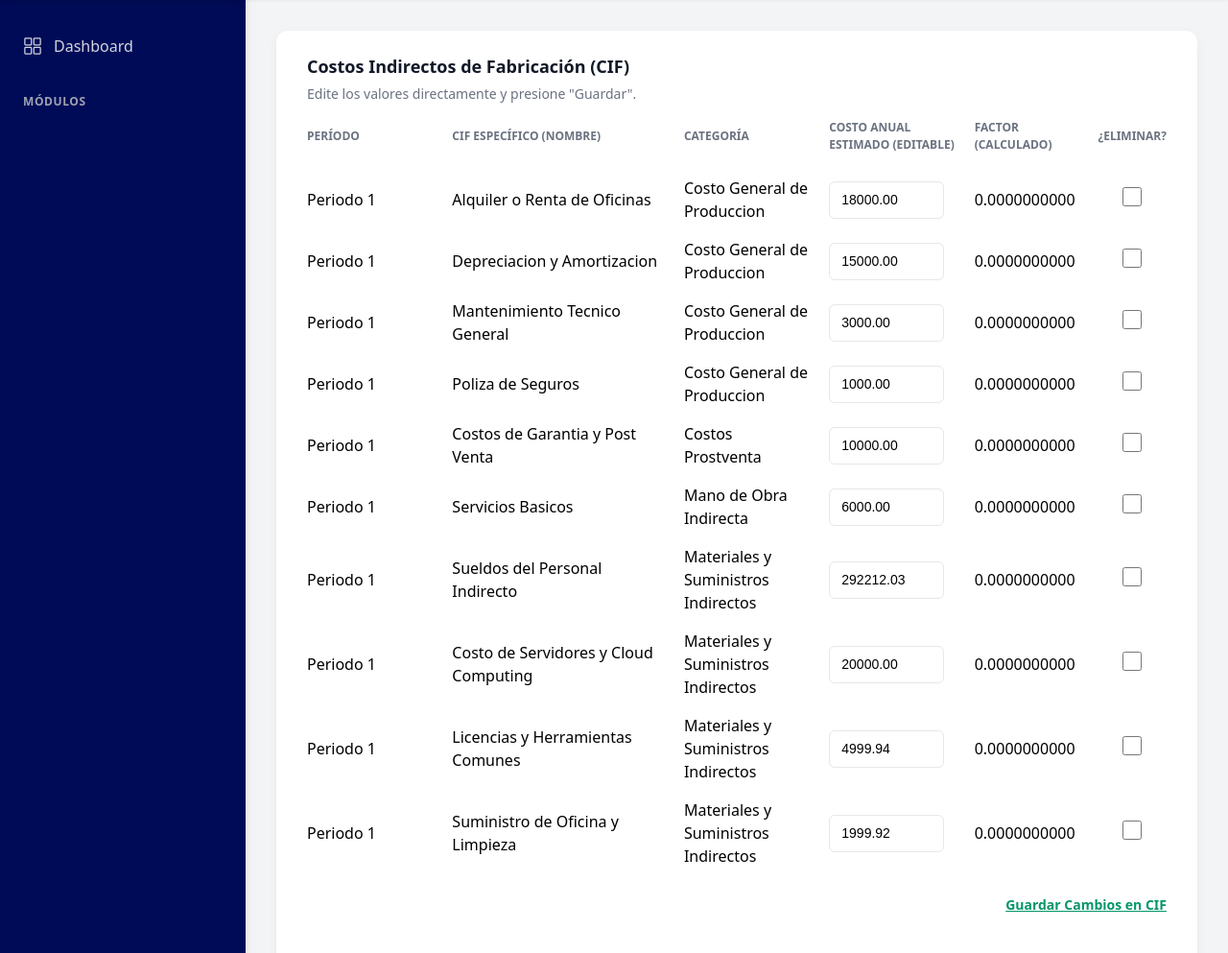
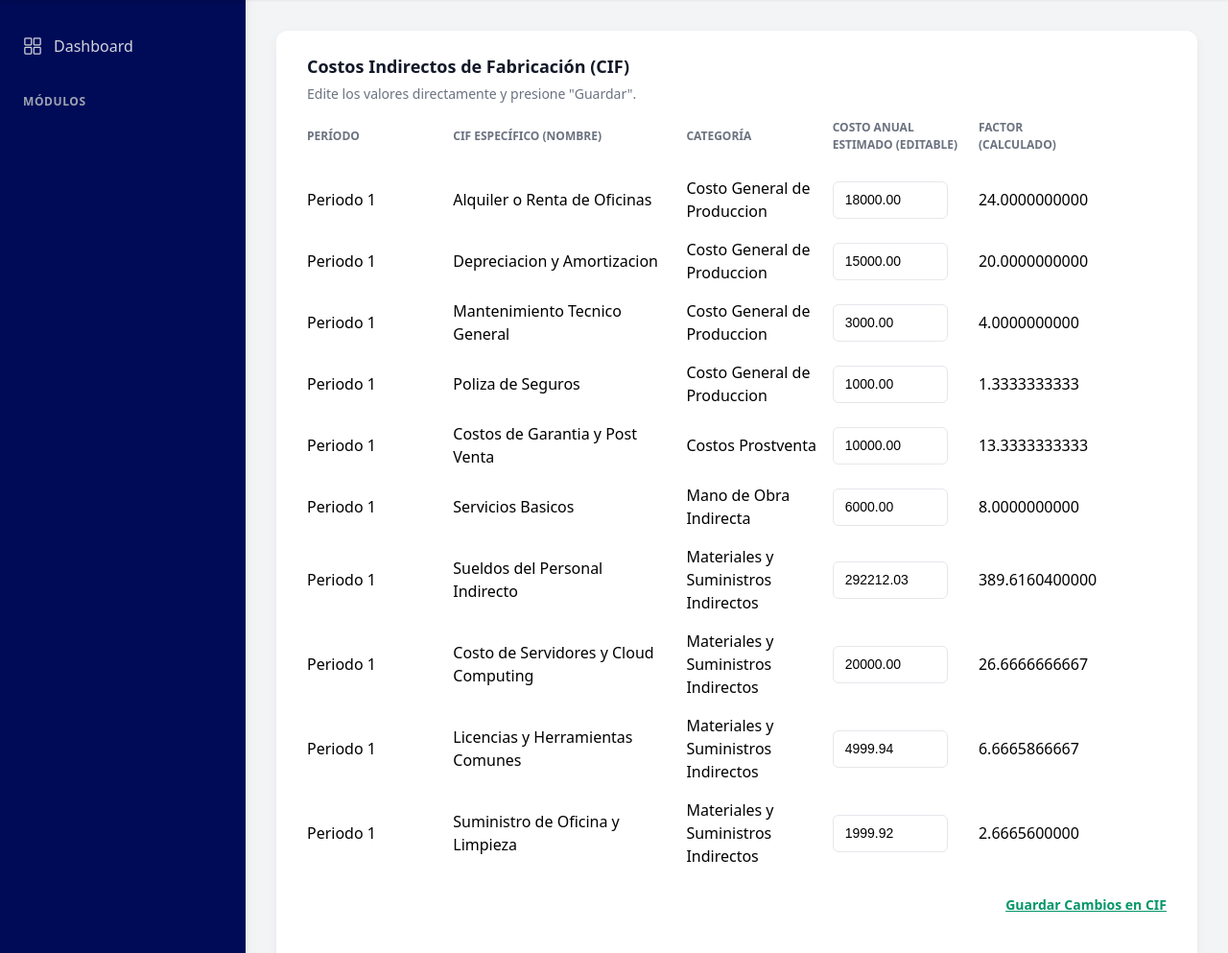
Before and after one commit to CR22009/SoftNova_SIC, a Django app: page /contabilidad/costeo/ in a window 1280 px wide. Shown: the part 80-1073 px from the top of the page at 96% size. Run offline with Django 5.2, Linux system fonts and the light colour scheme; data comes from the database, SQL or seed files in the repository; data that the repository does not hold is empty; some libraries are stand-ins or nearby versions.

Commit message:
Eliminada la columna Eliminar de Costeo de proyecto; Cargado el salario al correr migracion

```diff
--- a/contabilidad/forms.py
+++ b/contabilidad/forms.py
@@ -273,7 +273,7 @@ CifFormSet = modelformset_factory(
     CostoIndirectoAnual,
     form=CifModificableForm,
     extra=0,  # Fila de "agregar" quitada
-    can_delete=True # Permitir marcar para eliminar
+    can_delete=False # Permitir marcar para eliminar
 )
 
 class CosteoProyectoForm(forms.ModelForm):
--- a/contabilidad/templates/contabilidad/costeo.html
+++ b/contabilidad/templates/contabilidad/costeo.html
@@ -212,7 +212,7 @@
                     <div>Categoría</div>
                     <div>Costo Anual Estimado (Editable)</div>
                     <div>Factor (Calculado)</div>
-                    <div>¿Eliminar?</div>
+                    <div></div>
                 </div>
 
                 {% for form in cif_formset %}
```
Also changed, not shown: contabilidad/migrations/0008_poblar_costos_indirectos.py.
